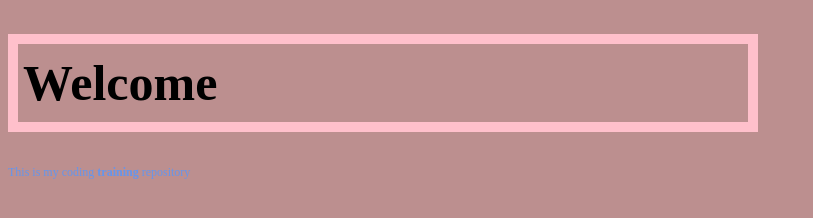
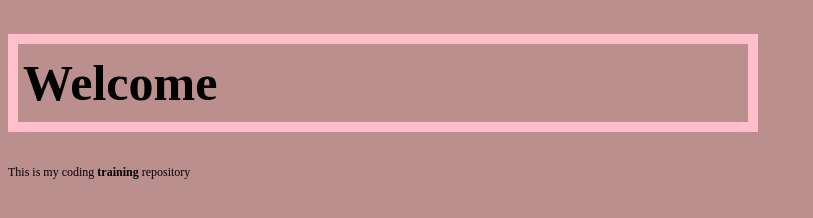
Before and after one commit to beckisparks/beckisparks.github.io, a plain HTML site: page index.html in a window 1280 px wide. Shown: the whole page, without its empty margins (0-813 px from the left). Drawn offline with Linux system fonts and the light colour scheme.

Commit message:
replaced colour with style

```diff
--- a/style.css
+++ b/style.css
@@ -14,5 +14,5 @@ h1 {
 }
 p {
     font-size: 12px;
-    color: cornflowerblue;
+    font-style: bold;
 }
```
